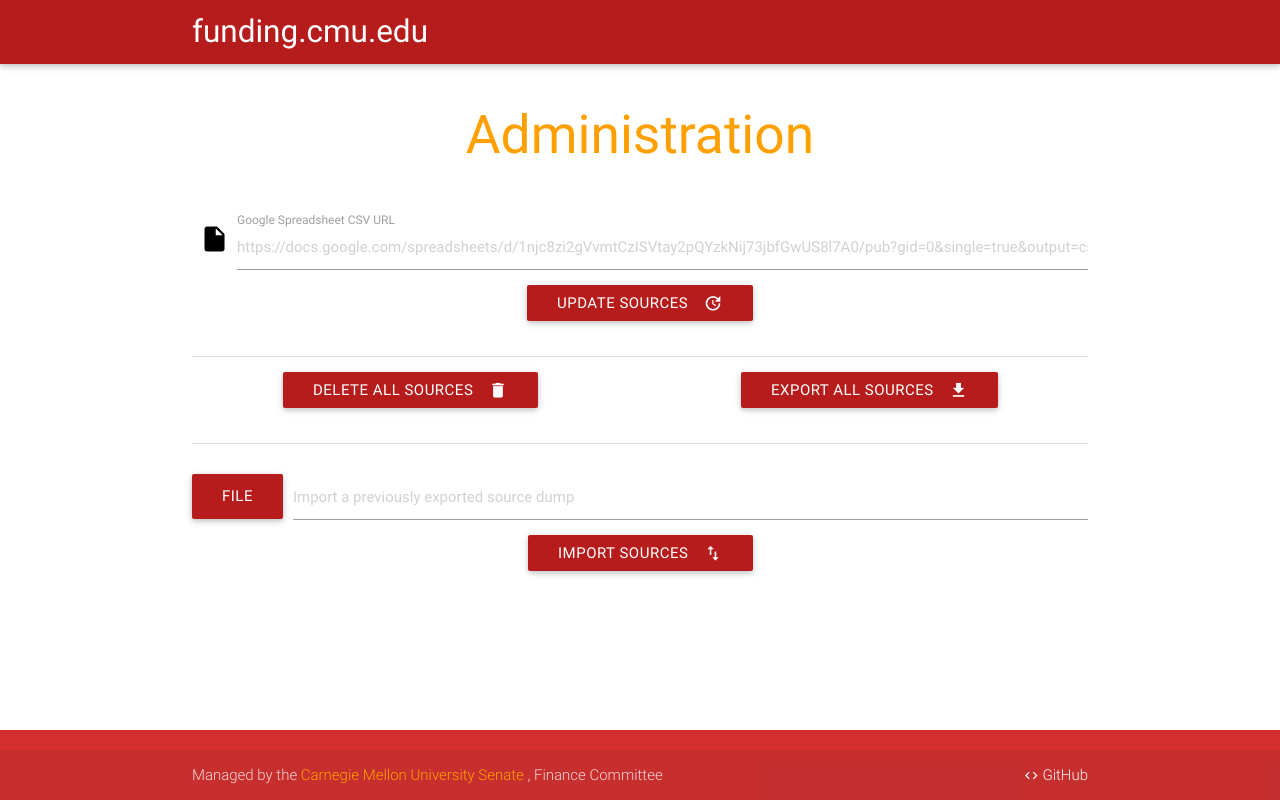
After one commit to CMU-Senate/Funding-at-CMU, a Flask app: template templates/admin.html in a window 1280 px wide. The commit adds this page. Run offline with Flask 2, Linux system fonts and the light colour scheme; the template is opened without the code that fills it, so the values that code supplies are empty.

Commit message:
Add admin interface

```diff
--- a/app.py
+++ b/app.py
@@ -31,8 +31,9 @@ def browse(page=0):
 
 @app.route('/admin')
 def admin():
-    main()
-    return repr(read_db('https://docs.google.com/spreadsheets/d/1njc8zi2gVvmtCzISVtay2pQYzkNij73jbfGwUS8l7A0/pub?gid=0&single=true&output=csv'))
+    return render_template('admin.html')
+    #main()
+    #return repr(read_db('https://docs.google.com/spreadsheets/d/1njc8zi2gVvmtCzISVtay2pQYzkNij73jbfGwUS8l7A0/pub?gid=0&single=true&output=csv'))
 
 if __name__ == '__main__':
     app.run(debug=True) # app.run(host='0.0.0.0')
--- a/static/css/style.css
+++ b/static/css/style.css
@@ -7,3 +7,21 @@ body {
 main {
   flex: 1 0 auto;
 }
+
+/* label color */
+
+ /* label focus color */
+ .input-field input[type=text]:focus + label {
+   color: #d50000;
+ }
+
+ /* label underline focus color */
+ .input-field input[type=text]:focus {
+   border-bottom: 1px solid #d50000;
+   box-shadow: 0 1px 0 0 #d50000;
+ }
+
+ /* icon prefix focus color */
+ .input-field .prefix.active {
+   color: #000;
+ }
--- /dev/null
+++ b/templates/admin.html
@@ -0,0 +1,61 @@
+{% extends 'base.html' %}
+
+{% block title %}funding.cmu.edu | Admin{% endblock %}
+
+{% block main %}
+<div class="section no-pad-bot" id="index-banner">
+  <div class="container">
+    <h2 class="center amber-text text-darken-2" style="margin-bottom: 2rem;">Administration</h2>
+    <div class="row center section">
+      <form action="post" target="/admin/update">
+        <div class="input-field col s12 red-text text-darken-4">
+          <i class="material-icons prefix">insert_drive_file</i>
+          <input placeholder="https://docs.google.com/spreadsheets/d/1njc8zi2gVvmtCzISVtay2pQYzkNij73jbfGwUS8l7A0/pub?gid=0&single=true&output=csv" id="spreadsheet_url" type="text" required>
+          <label for="spreadsheet_url">Google Spreadsheet CSV URL</label>
+        </div>
+
+        <button class="btn waves-effect waves-light red darken-4" type="submit">Update Sources
+          <i class="material-icons right">update</i>
+        </button>
+      </form>
+    </div>
+
+    <div class="divider"></div>
+
+    <div class="row center section">
+      <div class="col s6">
+        <button class="btn waves-effect waves-light red darken-4">Delete all Sources
+          <i class="material-icons right">delete</i>
+        </button>
+      </div>
+      <div class="col s6">
+        <button class="btn waves-effect waves-light red darken-4">Export all Sources
+          <i class="material-icons right">file_download</i>
+        </button>
+      </div>
+    </div>
+
+    <div class="divider"></div>
+
+    <div class="row center section">
+      <div class="col s12">
+        <form action="post" target="/admin/import">
+          <div class="file-field input-field">
+            <div class="btn red darken-4">
+              <span>File</span>
+              <input type="file">
+            </div>
+            <div class="file-path-wrapper">
+              <input class="file-path" type="text" placeholder="Import a previously exported source dump">
+            </div>
+          </div>
+
+          <button class="btn waves-effect waves-light red darken-4" type="submit">Import Sources
+            <i class="material-icons right">import_export</i>
+          </button>
+        </form>
+      </div>
+    </div>
+  </div>
+</div>
+{% endblock %}
--- a/templates/browse.html
+++ b/templates/browse.html
@@ -3,9 +3,9 @@
 {% block title %}funding.cmu.edu | Browse{% endblock %}
 
 {% block main %}
-<div class="section no-pad-bot" id="index-banner">
+<div class="section no-pad-bot">
   <div class="container">
-    <h3 class="amber-text text-darken-2">Funding Sources</h3>
+    <h3 class="amber-text text-darken-2 center" style="margin-bottom: 2rem;">Funding Sources</h3>
 
     <div class="row">
       <ul class="collapsible popout" data-collapsible="accordion">
```
